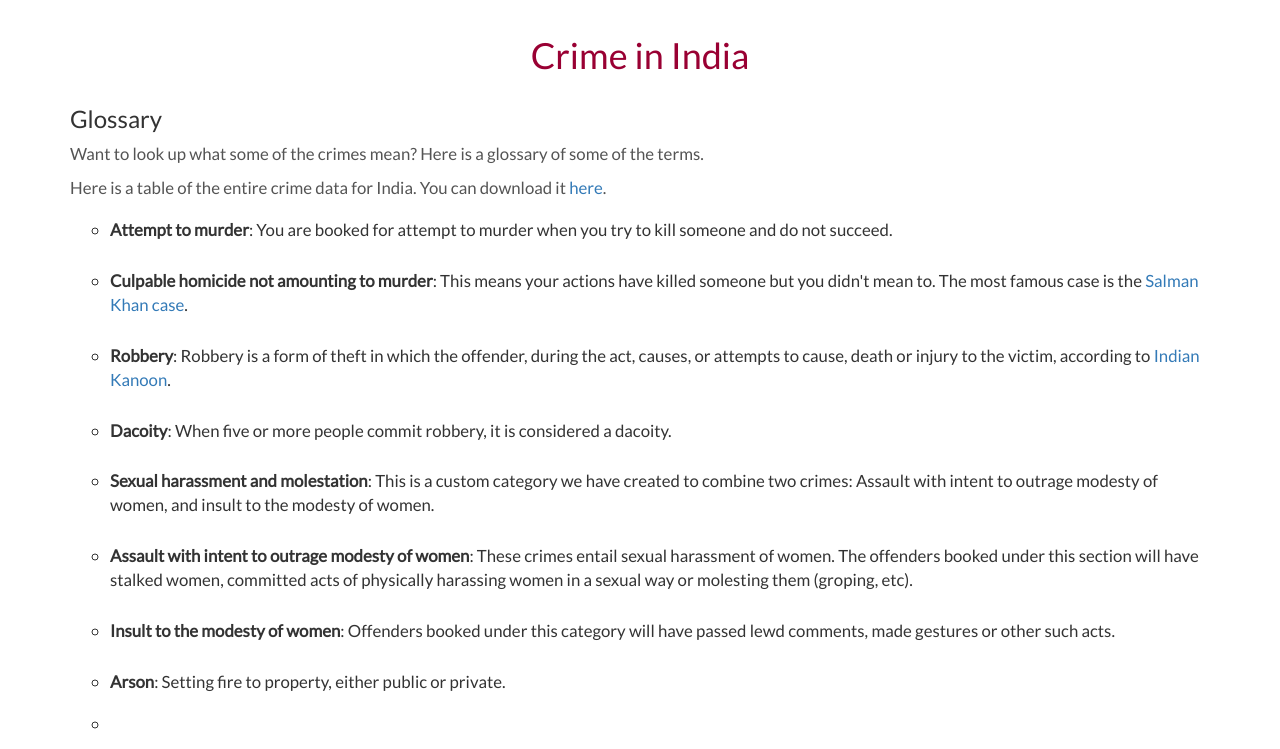
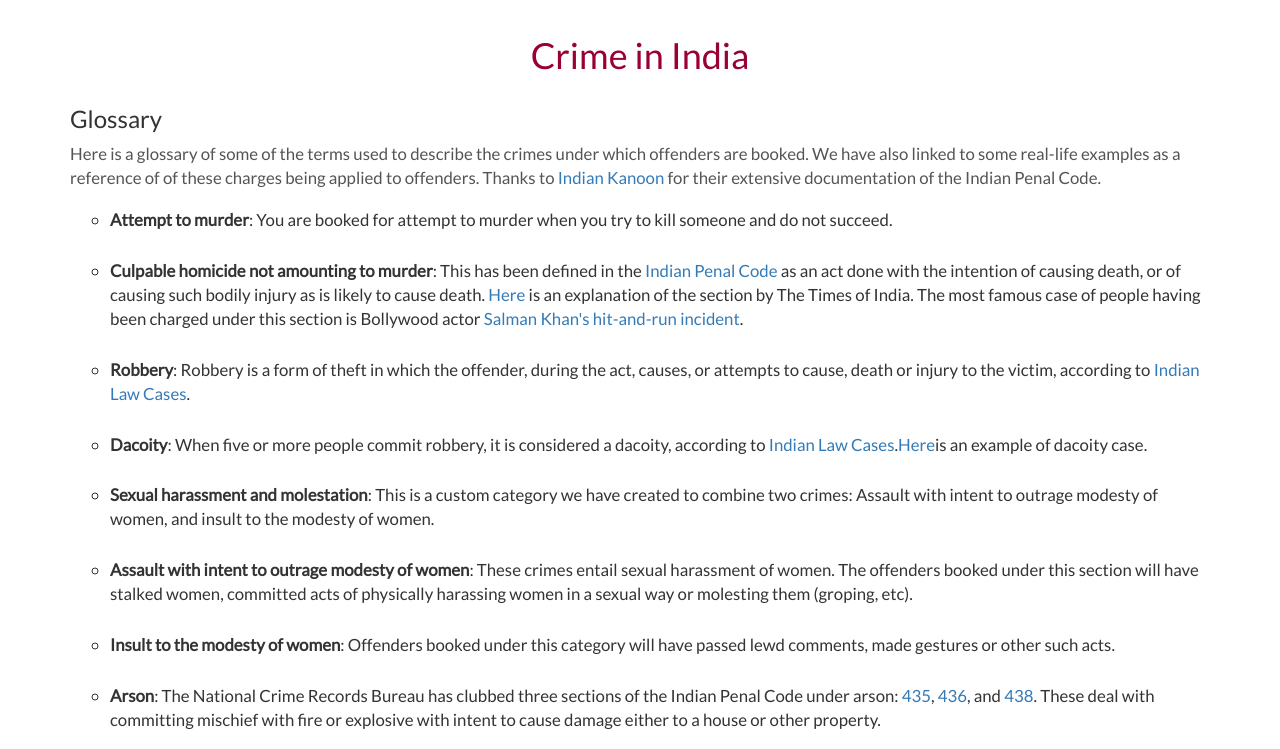
Before and after one commit to crime-in-india/app, a Flask app: template templates/data.html in a window 1280 px wide. Shown: the part 72-821 px from the top of the page. Run offline with Flask 2, Linux system fonts and the light colour scheme; the template is opened without the code that fills it, so the values that code supplies are empty; some libraries are stand-ins or nearby versions.

Commit message:
Added more to glossary

```diff
--- a/app.py
+++ b/app.py
@@ -259,7 +259,11 @@ def data_table():
   with open(indiapath, 'r') as i:
     data = list(csv.DictReader(i))
 
-  return render_template(template, master=data)
+  total = [d for d in data if d['crime_name'] == 'Total cognizable crimes under IPC']
+
+  data = [d for d in data if d['crime_name'] != 'Total cognizable crimes under IPC']
+
+  return render_template(template, master=data, total=total)
 
 
 
--- a/templates/data.html
+++ b/templates/data.html
@@ -9,22 +9,20 @@
     </div>
 
     <h3>Glossary</h3>
-    <p class="desc">Want to look up what some of the crimes mean? Here is a glossary of some of the terms.</p>
-
-    <p class="desc">Here is a table of the entire crime data for India. You can download it <a href="#">here</a>.</p>
+    <p class="desc"> Here is a glossary of some of the terms used to describe the crimes under which offenders are booked. We have also linked to some real-life examples as a reference of of these charges being applied to offenders. Thanks to <a href="https://indiankanoon.org/">Indian Kanoon</a> for their extensive documentation of the Indian Penal Code.</p>
 
     <ul class="about">
       <li class="about">
         <p><strong>Attempt to murder</strong>: You are booked for attempt to murder when you try to kill someone and do not succeed.</p>
       </li>
       <li class="about">
-        <p><strong>Culpable homicide not amounting to murder</strong>: This means your actions have killed someone but you didn't mean to. The most famous case is the <a href="">Salman Khan case</a>.</p>
+        <p><strong>Culpable homicide not amounting to murder</strong>: This has been defined in the <a href="https://indiankanoon.org/doc/409589/">Indian Penal Code</a> as an act done with the intention of causing death, or of causing such bodily injury as is likely to cause death. <a href="http://timesofindia.indiatimes.com/india/Salman-Khans-hit-and-run-case-What-is-culpable-homicide/articleshow/47173696.cms">Here</a> is an explanation of the section by The Times of India. The most famous case of people having been charged under this section is Bollywood actor  <a href="http://timesofindia.indiatimes.com/city/mumbai/Salman-Khan-charged-with-culpable-homicide-not-amounting-to-murder-pleads-not-guilty/articleshow/21299214.cms">Salman Khan's hit-and-run incident</a>.</p>
       </li>
       <li class="about">
-        <p><strong>Robbery</strong>: Robbery is a form of theft in which the offender, during the act, causes, or attempts to cause, death or injury to the victim, according to <a href="">Indian Kanoon</a>.</p>
+        <p><strong>Robbery</strong>: Robbery is a form of theft in which the offender, during the act, causes, or attempts to cause, death or injury to the victim, according to <a href="http://www.indianlawcases.com/Act-Indian.Penal.Code,1860-1851">Indian Law Cases</a>.</p>
       </li>
       <li class="about">
-        <p><strong>Dacoity</strong>: When five or more people commit robbery, it is considered a dacoity.</p>
+        <p><strong>Dacoity</strong>: When five or more people commit robbery, it is considered a dacoity, according to <a href="http://www.indianlawcases.com/Act-Indian.Penal.Code,1860-1851">Indian Law Cases</a>.<a href="http://www.mid-day.com/articles/thane-police-constables-son-among-seven-held-for-dacoity/16980169">Here</a>is an example of dacoity case.</p>
       </li>
       <li class="about">
         <p><strong>Sexual harassment and molestation</strong>: This is a custom category we have created to combine two crimes: Assault with intent to outrage modesty of women, and insult to the modesty of women.</p>
@@ -37,14 +35,16 @@
         <p><strong>Insult to the modesty of women</strong>: Offenders booked under this category will have passed lewd comments, made gestures or other such acts.</p>
       </li>
       <li class="about">
-        <p><strong>Arson</strong>: Setting fire to property, either public or private.</p>
+        <p><strong>Arson</strong>: The National Crime Records Bureau has clubbed three sections of the Indian Penal Code under arson: <a href="https://indiankanoon.org/doc/1552733/">435</a>, <a href="https://indiankanoon.org/doc/1517318/">436</a>, and <a href="https://indiankanoon.org/doc/1144664/">438</a>. These deal with committing mischief with fire or explosive with intent to cause damage either to a house or other property.</p>
       </li>
-      <li class="about">
+      <!-- <li class="about">
         <p></p>
-      </li>
+      </li> -->
 
 
     </ul>
+
+    <p class="desc">Here is a table of the entire crime data for India. You can download it <a href="#">here</a>.</p>
 
     <div class="table-responsive">
       <table class="table table-condensed table-striped table-bordered">
```
